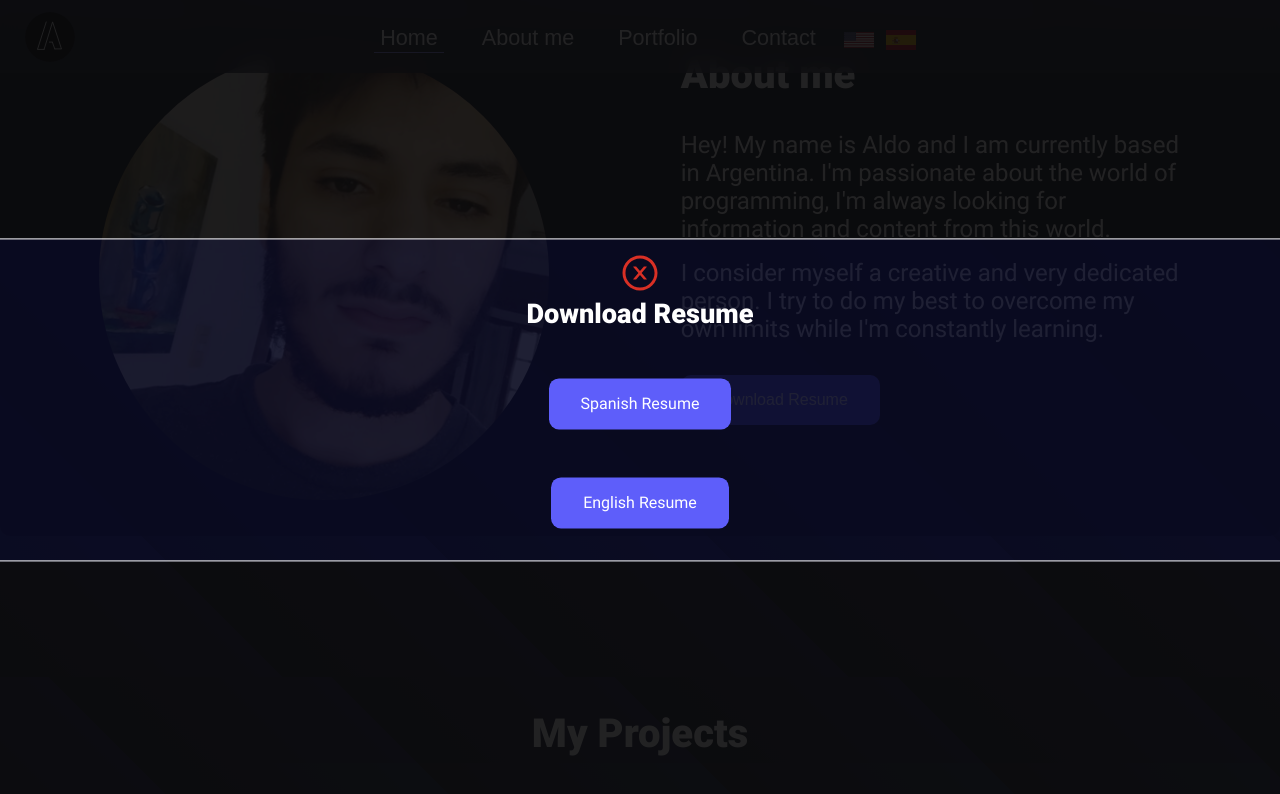
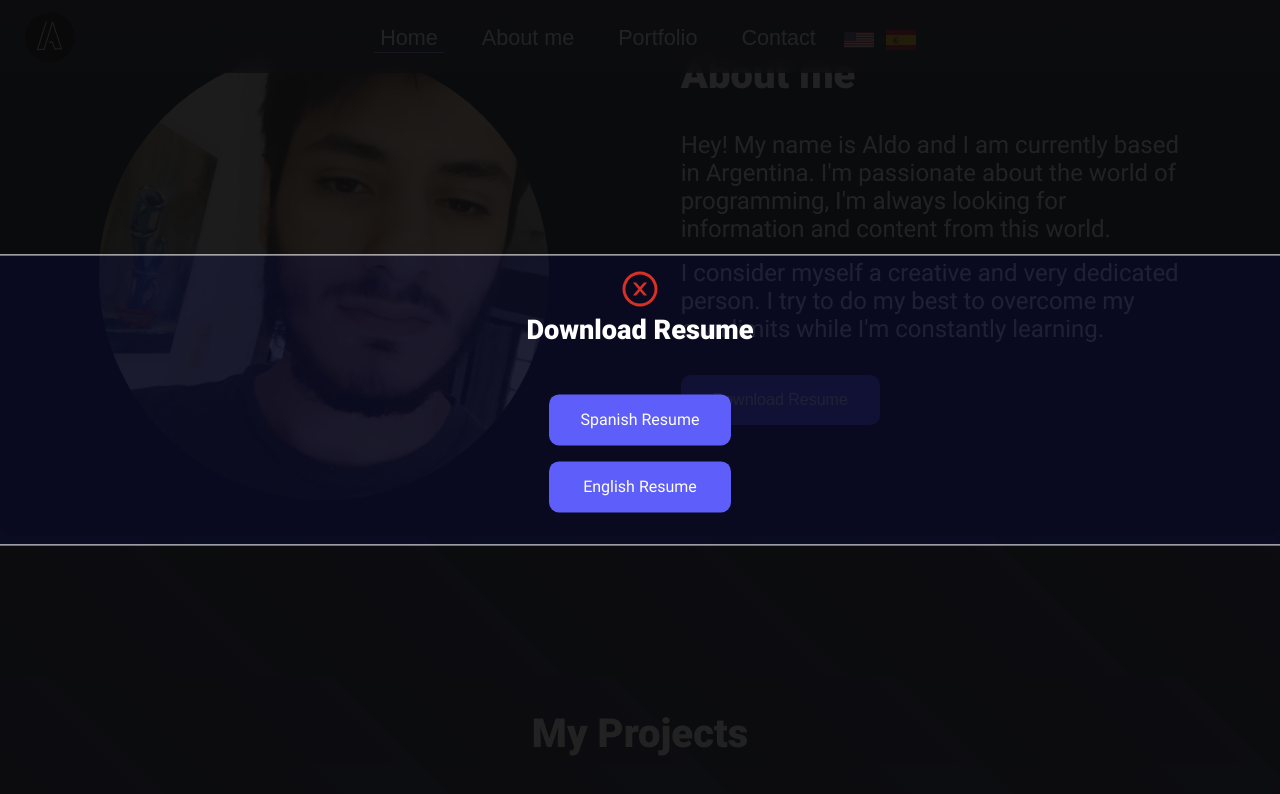
Before and after one commit to 4ldito/portfolio, a React (Vite) app: page / in a window 1280 px wide. Both pictures are taken after a click on the button "Download Resume". Shown: the part 923-1717 px from the top of the page. Built offline with nearby package versions, Linux system fonts and the light colour scheme.

Commit message:
- Improved modal UI in contact. - added uppercase in icon titles, - set a min-height for textarea to prevent users from resizing it to less than 80px.

```diff
--- a/src/components/About/About.jsx
+++ b/src/components/About/About.jsx
@@ -32,8 +32,10 @@ const About = () => {
       {viewModal && (
         <Modal handleViewModal={handleViewModal}>
           <h3 className={style.titleModal}>{text('about.downloadResume')}</h3>
-          <a className={`${style.btn} ${style.animationUp}`} target='_blank' href='resumeSpanish.pdf'>{text('about.modalBtnES')}</a>
-          <a className={`${style.btn} ${style.animationDown}`} target='_blank' href='resumeEnglish.pdf'>{text('about.modalBtnEN')}</a>
+          <div className={style.buttonsContainer}>
+            <a className={`${style.btn} ${style.animationUp}`} target='_blank' href='resumeSpanish.pdf'>{text('about.modalBtnES')}</a>
+            <a className={`${style.btn} ${style.animationDown}`} target='_blank' href='resumeEnglish.pdf'>{text('about.modalBtnEN')}</a>
+          </div>
           <button title='Cerrar' onClick={handleViewModal} className={style.close}><Close color='#d93025' size='3em' /></button>
         </Modal>
       )}
--- a/src/components/About/About.module.css
+++ b/src/components/About/About.module.css
@@ -31,6 +31,12 @@
     font-size: 1.5rem;
     margin-bottom: 1rem;
     max-width: 500px;
+}
+
+.buttonsContainer {
+  display: flex;
+  flex-direction: column;
+  justify-content: center;
 }
 
 .btn {
@@ -91,10 +97,11 @@
 
     .btn {
         width: 100%;
+        align-self: center;
     }
 
     .btn:hover {
-        box-shadow: inset 25.5em 0 0 0 #2929ff;
+        box-shadow: inset 31.5em 0 0 0 #2929ff;
     }
 }
 
--- a/src/components/Contact/Contact.jsx
+++ b/src/components/Contact/Contact.jsx
@@ -86,7 +86,7 @@ const Contact = () => {
               <input autoComplete='name' placeholder={text('contact.name')} id='name' onChange={handleInputChange} value={newEmail.name.text} type='text' />
             </Field>
             <Field lblError={text('contact.errors.field_empty')} id='message' lblText={text('contact.message')} error={newEmail.message.error}>
-              <textarea rows='4' placeholder={text('contact.messagePlaceholder')} id='message' onChange={handleInputChange} value={newEmail.message.text} />
+              <textarea className={style.textArea} rows='4' placeholder={text('contact.messagePlaceholder')} id='message' onChange={handleInputChange} value={newEmail.message.text} />
             </Field>
             <div className={style.btnContainer}>
               <button title={text('contact.submit')} className={`${style.btn} ${submiting && style.btnLoading}`} formNoValidate type='submit'>{submiting ? <div className={style.circle} /> : text('contact.submit')}</button>
--- a/src/components/Contact/Contact.module.css
+++ b/src/components/Contact/Contact.module.css
@@ -44,6 +44,10 @@
     height: 50px;
     width: 100%;
     transition: width .5s, box-shadow .5s;
+}
+
+.textArea {
+  min-height: 80px;
 }
 
 .btnLoading {
--- a/src/components/Modal/Modal.jsx
+++ b/src/components/Modal/Modal.jsx
@@ -12,13 +12,13 @@ const Modal = ({ handleViewModal, children }) => {
   }, [])
 
   return (
-    <div onClick={handleViewModal} className={style.background}>
+    <section onClick={handleViewModal} className={style.background}>
       <div onClick={(e) => e.stopPropagation()} className={style.container}>
         <div className={style.infoContainer}>
           {children}
         </div>
       </div>
-    </div>
+    </section>
   )
 }
 
--- a/src/components/Portfolio/Card/Card.jsx
+++ b/src/components/Portfolio/Card/Card.jsx
@@ -9,8 +9,8 @@ const Card = ({ title, img, info, techs, deploy, github, direction }) => {
       <div className={style.containerImg}>
         <img className={style.img} src={img} alt={`${title}`} />
         <div className={style.hoverInfo}>
-          <a className={`${style.deploy}`} target='_blank' href={deploy} rel='noreferrer'><ExternalLink size='3em' title={`${title} page`} /></a>
-          <a className={`${style.github}`} target='_blank' href={github} rel='noreferrer'><Github size='3em' title={`${title} github page`} /></a>
+          <a className={`${style.deploy}`} target='_blank' href={deploy} rel='noreferrer'><ExternalLink size='3em' title={`${title} Page`} /></a>
+          <a className={`${style.github}`} target='_blank' href={github} rel='noreferrer'><Github size='3em' title={`${title} Github Page`} /></a>
           <div className={style.techsContainer}>
             {techs.map(tech => {
               return <p className={style.tech} key={tech}>{tech}</p>
```
